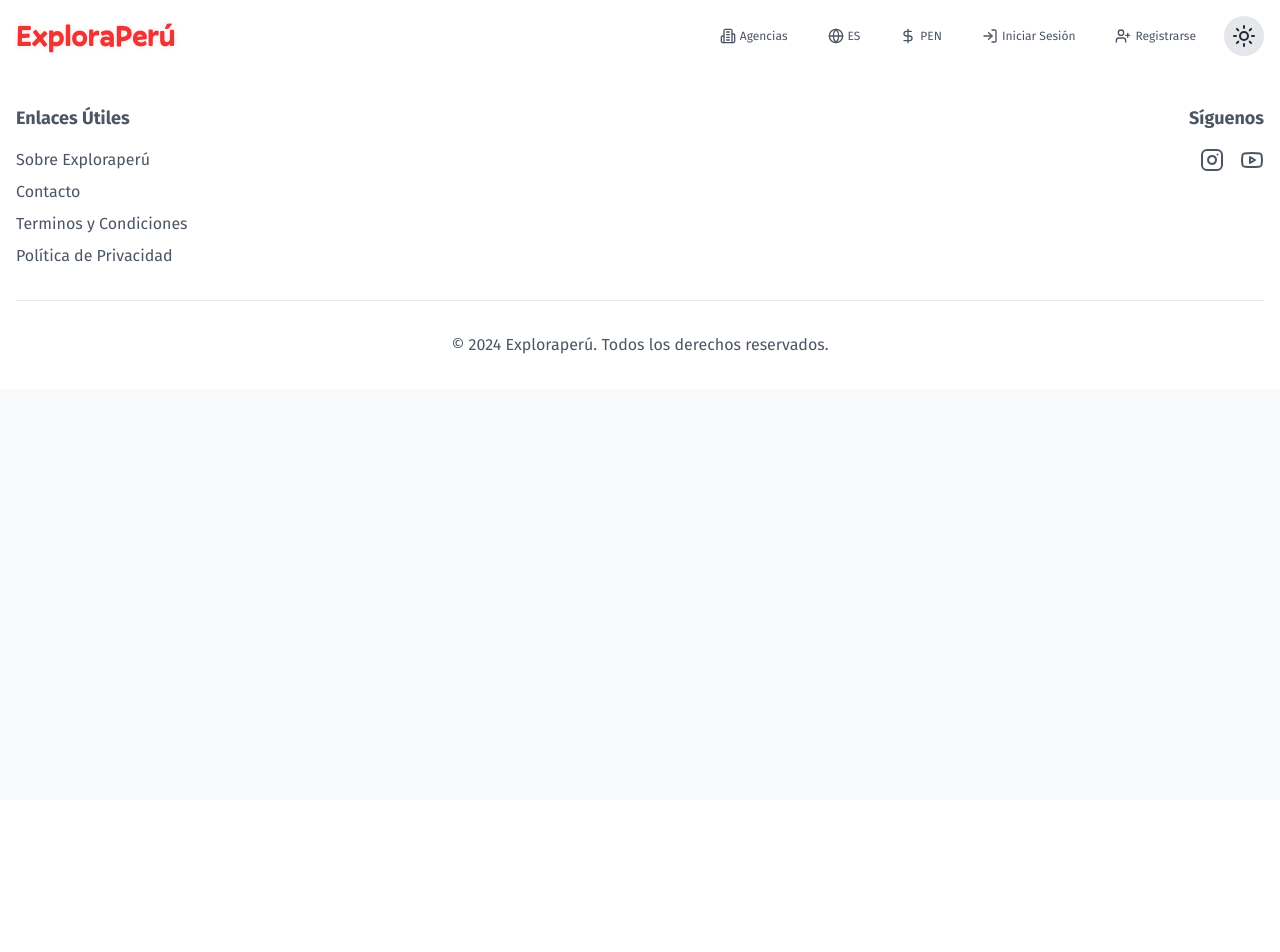
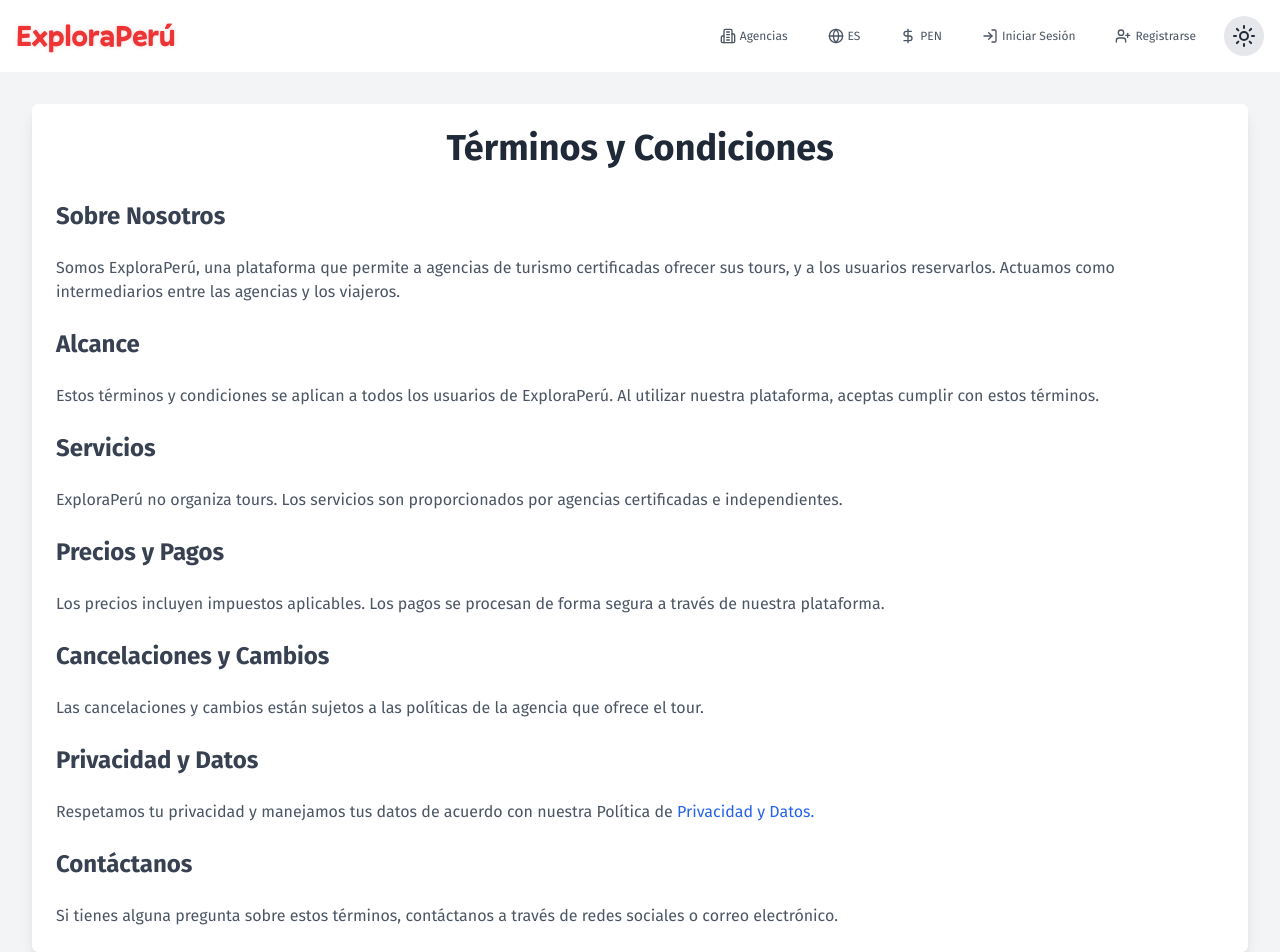
Before and after one commit to heblopez/front-explora-peru, a React (Vite) app: page /terms-and-conditions in a window 1280 px wide. Shown: the top 952 px of the page. Before the commit the page ends 800 px from the top, so only its background shows below. Built offline with nearby package versions, Linux system fonts and the light colour scheme.

Commit message:
feat: :sparkles: add terms and conditions page

```diff
--- a/src/App.tsx
+++ b/src/App.tsx
@@ -16,6 +16,7 @@ import AboutExplora from './pages/AboutExplora'
 import AdminTours from './pages/AdminTours'
 import TourDetailPage from './pages/TourDetailsPage'
 import PrivacyPolicy from './pages/PrivacyPolicy'
+import TermsAndConditions from './pages/TermsAndConditions'
 
 function App() {
   const { isDarkMode, toggleDarkMode } = useDarkMode()
@@ -41,6 +42,10 @@ function App() {
           <Route path='/edit-profile' element={<EditProfile />} />
           <Route path='/search-tours' element={<SearchTours />} />
           <Route path='/about-us' element={<AboutExplora />} />
+          <Route
+            path='/terms-and-conditions'
+            element={<TermsAndConditions />}
+          />
           <Route path='/privacy-policy' element={<PrivacyPolicy />} />
           <Route path='/admin-tours' element={<AdminTours />} />
           <Route path='/tours/:id' element={<TourDetailPage />} />
--- a/src/components/Footer/Footer.tsx
+++ b/src/components/Footer/Footer.tsx
@@ -48,9 +48,13 @@ function Footer() {
                 </a>
               </li>
               <li>
-                <a href='#' className='hover:text-gray-950 transition-colors'>
-                  {t('footer.termsConditions')}
-                </a>
+                <Link
+                  to='/terms-and-conditions/'
+                  className='hover:text-gray-950 transition-colors'
+                  onClick={() => window.scrollTo(0, 0)}
+                >
+                  <span>{t('footer.termsConditions')}</span>
+                </Link>
               </li>
               <li>
                 <Link
--- a/src/locales/en/translation.json
+++ b/src/locales/en/translation.json
@@ -120,7 +120,7 @@
     "cancellations": "Cancellations and Changes",
     "cancellationsDescription": "Cancellations and changes are subject to the policies of the agency offering the tour.",
     "privacy": "Privacy and Data",
-    "privacyDescription": "We respect your privacy and handle your data in accordance with our Privacy Policy.",
+    "privacyDescription": "We respect your privacy and handle your data in accordance with our Policy of ",
     "contact": "Contact Us",
     "contactDescription": "If you have any questions about these terms, please contact us via social media or email."
   },
--- a/src/locales/es/translation.json
+++ b/src/locales/es/translation.json
@@ -107,7 +107,7 @@
     "cancellations": "Cancelaciones y Cambios",
     "cancellationsDescription": "Las cancelaciones y cambios están sujetos a las políticas de la agencia que ofrece el tour.",
     "privacy": "Privacidad y Datos",
-    "privacyDescription": "Respetamos tu privacidad y manejamos tus datos de acuerdo con nuestra Política de Privacidad.",
+    "privacyDescription": "Respetamos tu privacidad y manejamos tus datos de acuerdo con nuestra Política de ",
     "contact": "Contáctanos",
     "contactDescription": "Si tienes alguna pregunta sobre estos términos, contáctanos a través de redes sociales o correo electrónico."
   },
--- /dev/null
+++ b/src/pages/TermsAndConditions.tsx
@@ -0,0 +1,75 @@
+import { useTranslation } from 'react-i18next'
+import { Link } from 'react-router-dom'
+
+function TermsAndConditions() {
+  const { t } = useTranslation()
+
+  return (
+    <main className='p-8 bg-gray-100 dark:bg-gray-900'>
+      <section className='space-y-8 p-6 bg-white shadow-lg rounded-md dark:bg-gray-800'>
+        <h1 className='text-4xl font-bold mb-6 text-center text-gray-800 dark:text-gray-100'>
+          {t('termsAndConditions.title')}
+        </h1>
+
+        <div className='space-y-6'>
+          <h2 className='text-2xl font-semibold text-gray-700 dark:text-gray-200'>
+            {t('termsAndConditions.aboutUs')}
+          </h2>
+          <p className='text-gray-600 dark:text-gray-300'>
+            {t('termsAndConditions.aboutUsDescription')}
+          </p>
+
+          <h2 className='text-2xl font-semibold text-gray-700 dark:text-gray-200'>
+            {t('termsAndConditions.scope')}
+          </h2>
+          <p className='text-gray-600 dark:text-gray-300'>
+            {t('termsAndConditions.scopeDescription')}
+          </p>
+
+          <h2 className='text-2xl font-semibold text-gray-700 dark:text-gray-200'>
+            {t('termsAndConditions.services')}
+          </h2>
+          <p className='text-gray-600 dark:text-gray-300'>
+            {t('termsAndConditions.servicesDescription')}
+          </p>
+
+          <h2 className='text-2xl font-semibold text-gray-700 dark:text-gray-200'>
+            {t('termsAndConditions.payments')}
+          </h2>
+          <p className='text-gray-600 dark:text-gray-300'>
+            {t('termsAndConditions.paymentsDescription')}
+          </p>
+
+          <h2 className='text-2xl font-semibold text-gray-700 dark:text-gray-200'>
+            {t('termsAndConditions.cancellations')}
+          </h2>
+          <p className='text-gray-600 dark:text-gray-300'>
+            {t('termsAndConditions.cancellationsDescription')}
+          </p>
+
+          <h2 className='text-2xl font-semibold text-gray-700 dark:text-gray-200'>
+            {t('termsAndConditions.privacy')}
+          </h2>
+          <p className='text-gray-600 dark:text-gray-300'>
+            {t('termsAndConditions.privacyDescription')}{' '}
+            <Link
+              to='/privacy-policy'
+              className='text-blue-600 dark:text-blue-400 hover:underline'
+            >
+              <span>{t('termsAndConditions.privacy')}.</span>
+            </Link>
+          </p>
+
+          <h2 className='text-2xl font-semibold text-gray-700 dark:text-gray-200'>
+            {t('termsAndConditions.contact')}
+          </h2>
+          <p className='text-gray-600 dark:text-gray-300'>
+            {t('termsAndConditions.contactDescription')}
+          </p>
+        </div>
+      </section>
+    </main>
+  )
+}
+
+export default TermsAndConditions
```
